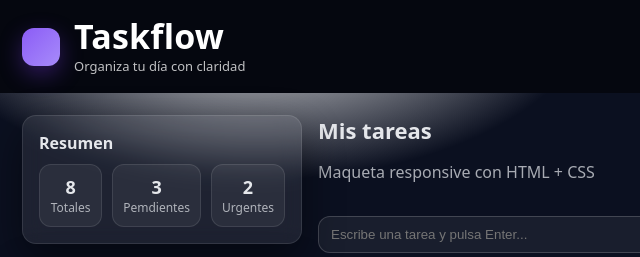
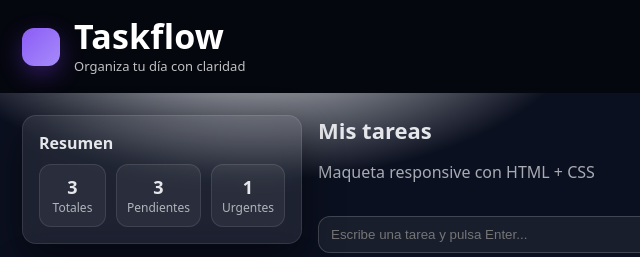
Before and after one commit to RaulAMartin/taskflow-project, a plain HTML site: page index.html in a window 1280 px wide. Shown: the top 257 px of the page, 0-640 px from the left. Drawn offline with Linux system fonts and the light colour scheme.

Commit message:
Contador

```diff
--- a/index.html
+++ b/index.html
@@ -33,15 +33,17 @@
         <h2>Resumen</h2>
         <div class="stats">
   <div class="stat">
-            <div class="stat-value">8</div>
+    <div class="stat-value" id="statTotal">0</div>
     <div class="stat-label">Totales</div>
   </div>
+
   <div class="stat">
-            <div class="stat-value">3</div>
-            <div class="stat-label">Pemdientes</div>
+    <div class="stat-value" id="statPending">0</div>
+    <div class="stat-label">Pendientes</div>
   </div>
+
   <div class="stat">
-            <div class="stat-value">2</div>
+    <div class="stat-value" id="statHigh">0</div>
     <div class="stat-label">Urgentes</div>
   </div>
 </div>
```
Lines whose indentation alone changed are shown as unchanged.
